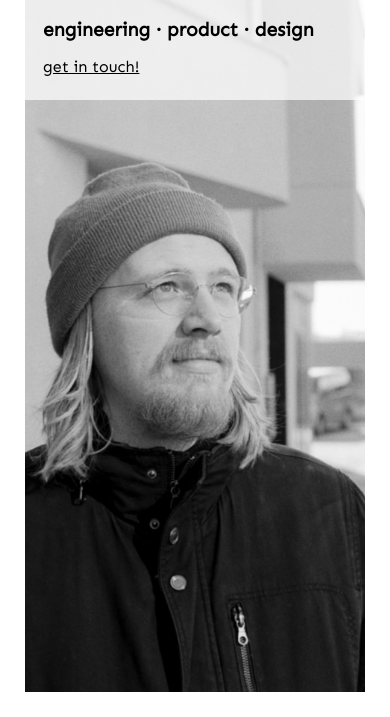
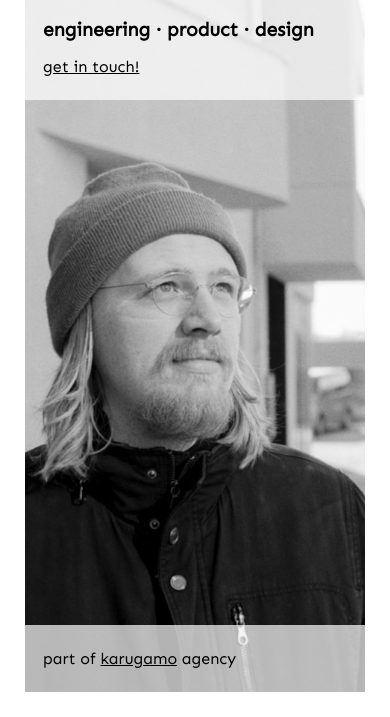
Before and after one commit to finnp/finnp.github.io, a plain HTML site: page index.html in a window 390 px wide. Shown: the part 127-844 px from the top of the page. Drawn offline with Linux system fonts and the light colour scheme; a web font is replaced by a local one.

Commit message:
Add karugamo link

```diff
--- a/index.html
+++ b/index.html
@@ -1,9 +1,13 @@
 <!DOCTYPE html>
 <html lang="en">
+
 <head>
 	<title>finn pauls</title>
 	<style>
 		article {
+			display: flex;
+			flex-direction: column;
+			justify-content: space-between;
 			background: url('finn.jpg') no-repeat center center fixed;
 			background-size: cover;
 			font-family: 'Sen', sans-serif;
@@ -30,14 +34,14 @@
 			font-family: 'Liu Jian Mao Cao', cursive;
 		}
 
-		header {
+		header, footer {
 			background-color: rgba(255, 255, 255, 0.7);
 			width: 350px;
 			padding: 24px 18px;
 		}
 
 		@media (max-width: 400px) {
-			header {
+			header, footer {
 				width: 90%;
 			}
 
@@ -57,6 +61,9 @@
 			<h2>engineering · product · design</h2>
 			<a href="mailto:ich@finnpauls.de" target="_blank">get in touch!</a>
 		</header>
+		<footer>
+			part of <a href="https://karugamo.agency/" target="_blank">karugamo</a> agency
+		</footer>
 	</article>
 </body>
 
```
